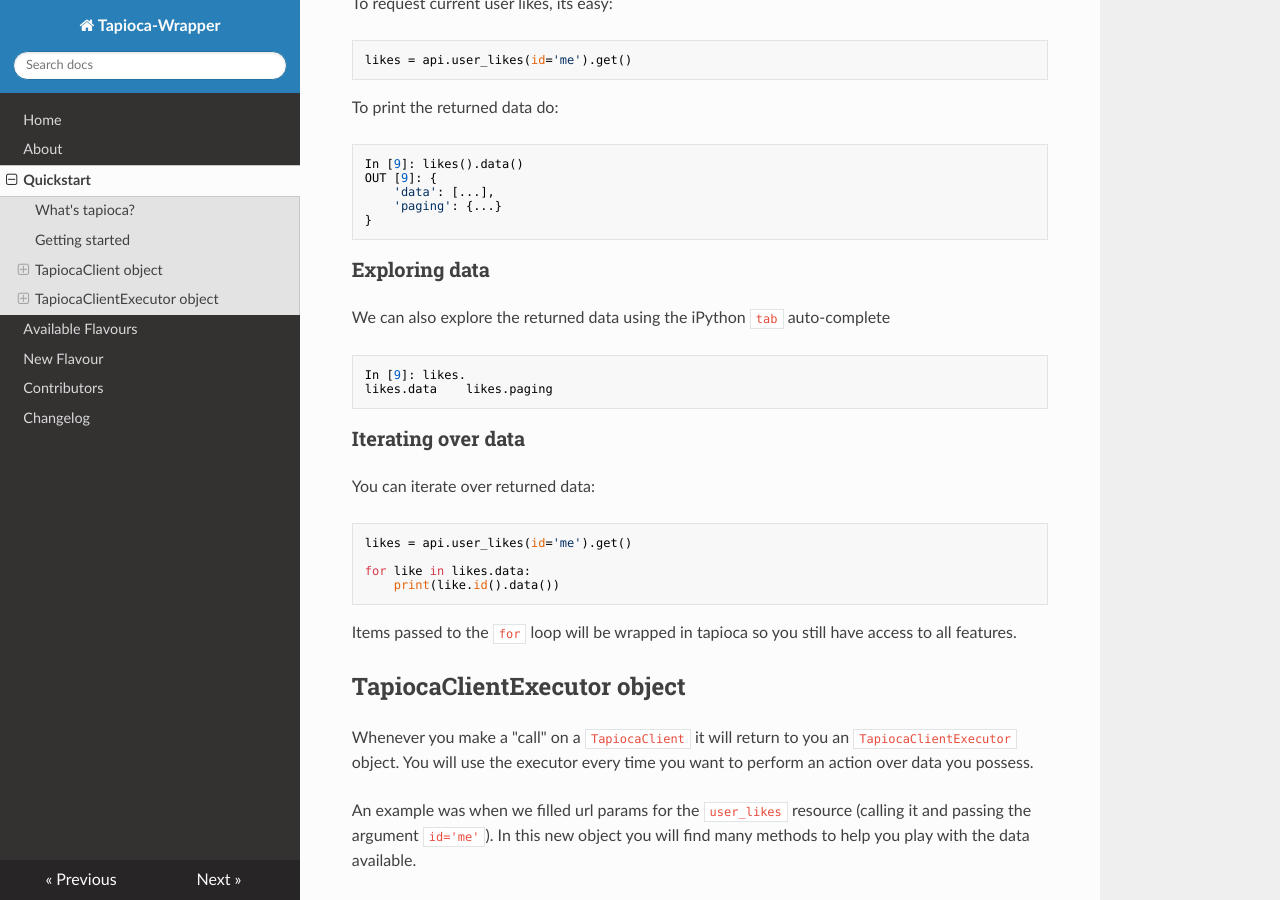
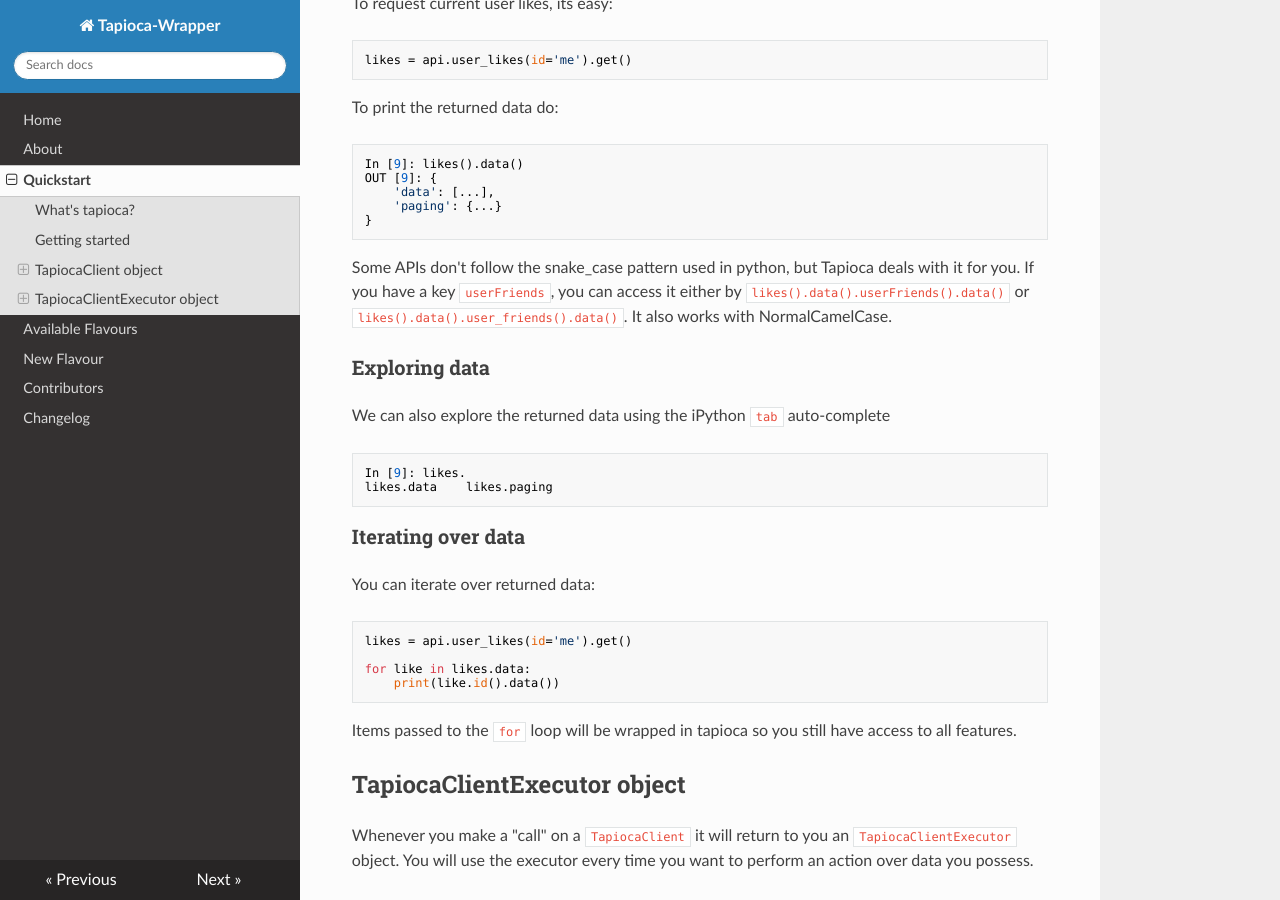
Before and after one commit to vintasoftware/tapioca-wrapper, an MkDocs documentation site: the page built from docs/quickstart.md, in a window 1280 px wide and 900 px high, scrolled down 1800 px. Built offline with MkDocs 1.6.1, drawn with Linux system fonts in a browser that asks for light colours; nearby versions of some CDN libraries; old or Windows-style settings are respelled for this version of MkDocs.

Commit message:
Add documentation about the snake_case vs camelCase on the wrapper

````diff
--- a/docs/quickstart.md
+++ b/docs/quickstart.md
@@ -83,6 +83,8 @@ OUT [9]: {
     'paging': {...}
 }
 ```
+
+Some APIs don't follow the snake_case pattern used in python, but Tapioca deals with it for you. If you have a key ```userFriends```, you can access it either by ```likes().data().userFriends().data()``` or ```likes().data().user_friends().data()```. It also works with NormalCamelCase.
 
 ### Exploring data
 
````
